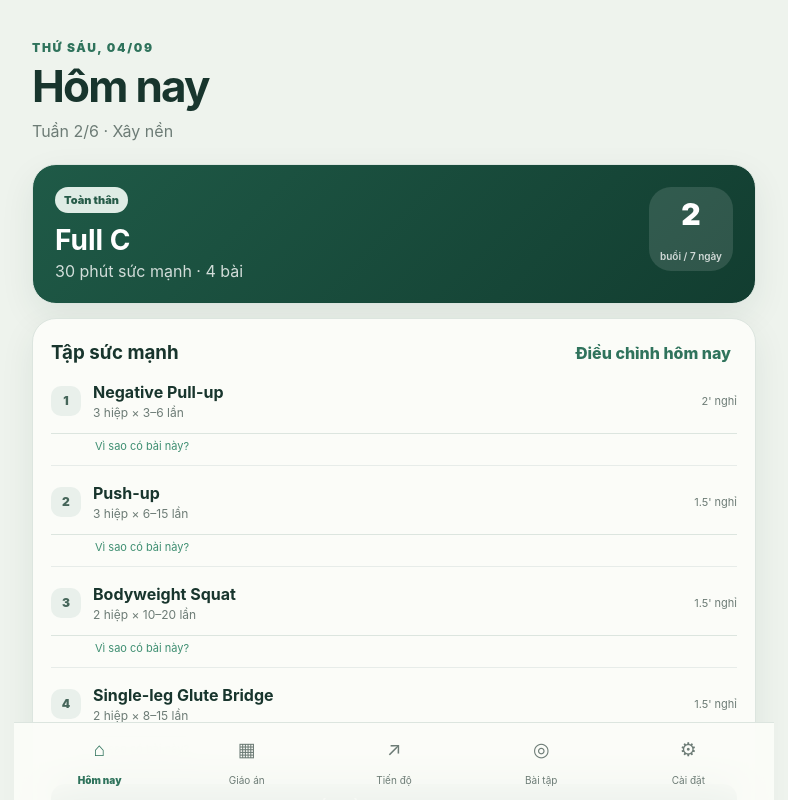
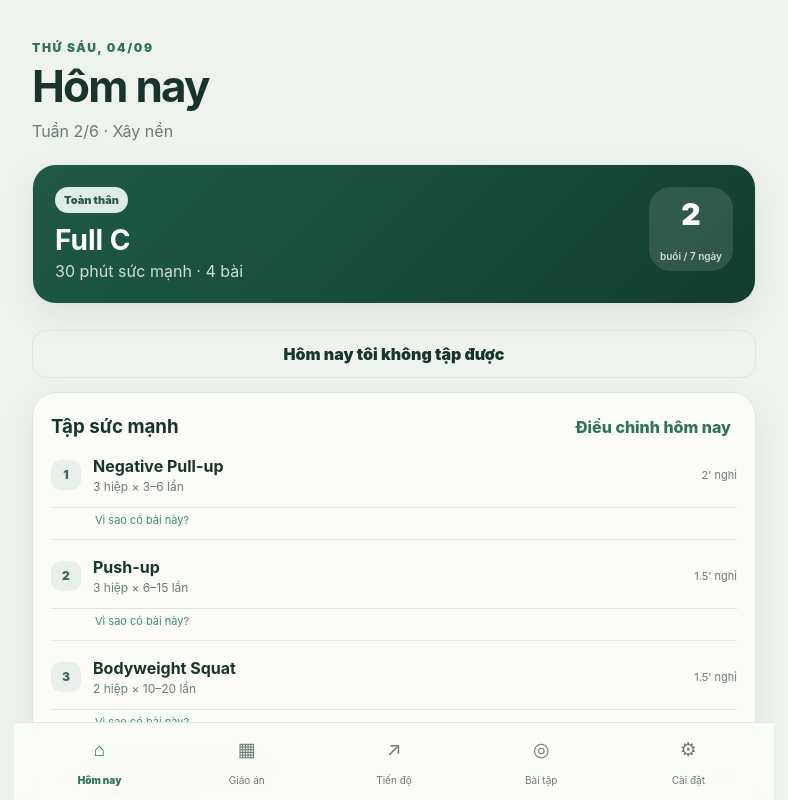
Before and after one commit to LamHoaiLinh/smart-workout-coach, a React (Vite) app: page / in a window 1280 px wide. Both pictures are taken after a click on the button "Dùng thử Demo". Shown: the top 800 px of the page, without its empty margins (246-1034 px from the left). Built offline with nearby package versions, Linux system fonts and the light colour scheme.

Commit message:
Add busy-day controls to Today

```diff
--- a/src/components/Today.tsx
+++ b/src/components/Today.tsx
@@ -1,21 +1,27 @@
 import { useState } from 'react'
-import type { ActivitySession, CardioPlan, ProgramDay, Readiness, TrainingProgram, UserProfile, WorkoutSession } from '../types'
+import type { ActivitySession, CardioPlan, ProgramDay, Readiness, TrainingProgram, UserProfile, WeekPlanSlot, WorkoutSession } from '../types'
 import { readinessExplanation } from '../core/trainingEngine'
 import { activityName, formatPace } from '../core/cardioEngine'
-import { dateLabel } from '../utils/date'
+import { dateLabel,weekdays } from '../utils/date'
 
 const focusLabel:Record<string,string>={Full:'Toàn thân',Upper:'Thân trên',Lower:'Thân dưới',Push:'Nhóm đẩy',Pull:'Nhóm kéo',Legs:'Chân',Cardio:'Vận động'}
-export default function Today({profile,program,day,shifted,sessions,activities,activeSession,onStart,onResume,onStartCardio}:{profile:UserProfile;program:TrainingProgram;day:ProgramDay;shifted:boolean;sessions:WorkoutSession[];activities:ActivitySession[];activeSession?:WorkoutSession;onStart:(r:Readiness)=>void;onResume:()=>void;onStartCardio:(p:CardioPlan,key:string)=>void}){
+
+type Props={profile:UserProfile;program:TrainingProgram;day?:ProgramDay;slot?:WeekPlanSlot;busy:boolean;sessions:WorkoutSession[];activities:ActivitySession[];activeSession?:WorkoutSession;onStart:(r:Readiness)=>void;onResume:()=>void;onStartCardio:(p:CardioPlan,key:string)=>void;onBusyToggle:()=>void}
+
+export default function Today({profile,program,day,slot,busy,sessions,activities,activeSession,onStart,onResume,onStartCardio,onBusyToggle}:Props){
   const [open,setOpen]=useState(false),[why,setWhy]=useState<string>(),[r,setR]=useState<Readiness>({energy:4,soreness:2,sleep:4,motivation:4,minutes:profile.sessionMinutes,lighter:false})
-  const completed=sessions.filter(s=>s.completedAt),weekCount=completed.filter(s=>Date.now()-new Date(s.completedAt!).getTime()<7*86400000).length,todayKey=new Date().toDateString(),todayActivities=activities.filter(a=>new Date(a.completedAt).toDateString()===todayKey),simple=profile.uiMode==='simple',cardio=day.cardio
+  const completed=sessions.filter(s=>s.completedAt),weekCount=completed.filter(s=>Date.now()-new Date(s.completedAt!).getTime()<7*86400000).length,todayKey=new Date().toDateString(),todayActivities=activities.filter(a=>new Date(a.completedAt).toDateString()===todayKey),simple=profile.uiMode==='simple',cardio=day?.cardio
   return <main className="page"><header><p className="eyebrow">{dateLabel().toUpperCase()}</p><h1>Hôm nay</h1><p className="muted">Tuần {program.blockWeek}/{program.blockLength} · {program.blockTitle}</p></header>
-    {shifted&&<section className="schedule-note"><b>Lịch được dời nhẹ</b><span>Buổi gần nhất chưa làm được đưa sang hôm nay để không bị hụt cả tuần.</span></section>}
     {activeSession&&<section className="resume-card"><div><b>Bạn có một buổi chưa xong</b><span>{activeSession.title} · đã lưu lại</span></div><button className="btn primary" onClick={onResume}>Tiếp tục</button></section>}
-    <section className="hero-card"><div><span className="pill">{focusLabel[day.focus]??day.focus}</span><h2>{day.title}</h2><p>{day.exercises.length?`${r.minutes} phút sức mạnh · ${day.exercises.length} bài`:'Không có phần sức mạnh'}{cardio?` · ${cardio.title} ${cardio.minutes} phút`:''}</p></div><div className="hero-score">{weekCount}<small>buổi / 7 ngày</small></div></section>
-    {day.exercises.length>0&&<section className="card"><div className="section-title"><h3>Tập sức mạnh</h3><button className="text-btn" onClick={()=>setOpen(!open)}>{open?'Ẩn':'Điều chỉnh hôm nay'}</button></div>{day.exercises.map((e,i)=><div className="exercise-block" key={e.exerciseId}><div className="exercise-row"><span className="num">{i+1}</span><div><b>{e.name}</b><small>{e.sets} hiệp × {e.seconds?`${e.seconds} giây`:`${e.minReps}–${e.maxReps} lần`}{e.weightKg?` · ${e.weightKg} kg`:''}</small>{e.plateau&&<small className="warn-text">Đang chững nhẹ</small>}</div><em>{Math.round(e.restSeconds/60*10)/10}' nghỉ</em></div><button className="why-btn" onClick={()=>setWhy(why===e.exerciseId?undefined:e.exerciseId)}>Vì sao có bài này?</button>{why===e.exerciseId&&<div className="why-box"><p>{e.selectionReason}</p>{e.progressionReason&&<p><b>Lần này:</b> {e.progressionReason}</p>}{e.note&&<p><b>Lưu ý:</b> {e.note}</p>}</div>}</div>)}
-      {open&&<div className="readiness"><h3>Cơ thể hôm nay</h3>{[['Năng lượng','energy'],['Đau mỏi','soreness'],['Giấc ngủ','sleep'],['Động lực','motivation']].map(([label,key])=><label key={key}>{label}<strong>{r[key as keyof Readiness] as number}/5</strong><input type="range" min="1" max="5" value={r[key as keyof Readiness] as number} onChange={e=>setR({...r,[key]:+e.target.value})}/></label>)}<label>Thời gian thực tế<select value={r.minutes} onChange={e=>setR({...r,minutes:+e.target.value})}>{[15,20,30,45,60,75,90].map(v=><option key={v}>{v} phút</option>)}</select></label><label className="switch-line"><input type="checkbox" checked={r.lighter} onChange={e=>setR({...r,lighter:e.target.checked})}/> Hôm nay tập nhẹ hơn</label><div className="readiness-preview"><b>Gợi ý</b><p>{readinessExplanation(r)}</p></div>{!simple&&<div className="advanced-note">Buổi nhẹ chỉ giảm bớt khối lượng, không bỏ hẳn buổi tập.</div>}</div>}
-      <button className="btn primary full" onClick={()=>onStart(r)}>Bắt đầu tập sức mạnh</button></section>}
-    {cardio&&<section className="card cardio-today"><div className="section-title"><div><p className="eyebrow">VẬN ĐỘNG</p><h3>{cardio.title}</h3></div><span className="cardio-duration">{cardio.minutes} phút</span></div><p className="muted">{cardio.note}</p><button className="btn secondary full" onClick={()=>onStartCardio(cardio,day.key)}>Bắt đầu {cardio.title.toLowerCase()}</button></section>}
+    {busy?<section className="card busy-today"><span className="pill">ĐÃ ĐÁNH DẤU BẬN</span><h2>Hôm nay nghỉ</h2><p className="muted">Phần còn lại của tuần đã được xếp lại. Các buổi chưa làm sẽ được dời sang ngày trống phù hợp.</p><button className="btn secondary full" onClick={onBusyToggle}>Tôi tập được lại hôm nay</button></section>:!day?<section className="card busy-today"><span className="pill">LINH HOẠT</span><h2>Hôm nay không có buổi bắt buộc</h2><p className="muted">Bạn có thể nghỉ, đi bộ nhẹ hoặc giữ sức cho buổi kế tiếp.</p></section>:<>
+      {slot?.moved&&<section className="schedule-note"><b>Lịch đã được dời</b><span>{day.title} chuyển từ {weekdays[slot.originalWeekday]} sang hôm nay.</span></section>}
+      <section className="hero-card"><div><span className="pill">{focusLabel[day.focus]??day.focus}</span><h2>{day.title}</h2><p>{day.exercises.length?`${r.minutes} phút sức mạnh · ${day.exercises.length} bài`:'Không có phần sức mạnh'}{cardio?` · ${cardio.title} ${cardio.minutes} phút`:''}</p></div><div className="hero-score">{weekCount}<small>buổi / 7 ngày</small></div></section>
+      <button className="btn ghost full busy-btn" onClick={onBusyToggle}>Hôm nay tôi không tập được</button>
+      {day.exercises.length>0&&<section className="card"><div className="section-title"><h3>Tập sức mạnh</h3><button className="text-btn" onClick={()=>setOpen(!open)}>{open?'Ẩn':'Điều chỉnh hôm nay'}</button></div>{day.exercises.map((e,i)=><div className="exercise-block" key={e.exerciseId}><div className="exercise-row"><span className="num">{i+1}</span><div><b>{e.name}</b><small>{e.sets} hiệp × {e.seconds?`${e.seconds} giây`:`${e.minReps}–${e.maxReps} lần`}{e.weightKg?` · ${e.weightKg} kg`:''}</small>{e.plateau&&<small className="warn-text">Đang chững nhẹ</small>}</div><em>{Math.round(e.restSeconds/60*10)/10}' nghỉ</em></div><button className="why-btn" onClick={()=>setWhy(why===e.exerciseId?undefined:e.exerciseId)}>Vì sao có bài này?</button>{why===e.exerciseId&&<div className="why-box"><p>{e.selectionReason}</p>{e.progressionReason&&<p><b>Lần này:</b> {e.progressionReason}</p>}{e.note&&<p><b>Lưu ý:</b> {e.note}</p>}</div>}</div>)}
+        {open&&<div className="readiness"><h3>Cơ thể hôm nay</h3>{[['Năng lượng','energy'],['Đau mỏi','soreness'],['Giấc ngủ','sleep'],['Động lực','motivation']].map(([label,key])=><label key={key}>{label}<strong>{r[key as keyof Readiness] as number}/5</strong><input type="range" min="1" max="5" value={r[key as keyof Readiness] as number} onChange={e=>setR({...r,[key]:+e.target.value})}/></label>)}<label>Thời gian thực tế<select value={r.minutes} onChange={e=>setR({...r,minutes:+e.target.value})}>{[15,20,30,45,60,75,90].map(v=><option key={v} value={v}>{v} phút</option>)}</select></label><label className="switch-line"><input type="checkbox" checked={r.lighter} onChange={e=>setR({...r,lighter:e.target.checked})}/> Hôm nay tập nhẹ hơn</label><div className="readiness-preview"><b>Gợi ý</b><p>{readinessExplanation(r)}</p></div>{!simple&&<div className="advanced-note">Buổi nhẹ chỉ giảm bớt khối lượng, không bỏ hẳn buổi tập.</div>}</div>}
+        <button className="btn primary full" onClick={()=>onStart(r)}>Bắt đầu tập sức mạnh</button></section>}
+      {cardio&&<section className="card cardio-today"><div className="section-title"><div><p className="eyebrow">VẬN ĐỘNG</p><h3>{cardio.title}</h3></div><span className="cardio-duration">{cardio.minutes} phút</span></div><p className="muted">{cardio.note}</p><button className="btn secondary full" onClick={()=>onStartCardio(cardio,day.key)}>Bắt đầu {cardio.title.toLowerCase()}</button></section>}
+    </>}
     {todayActivities.length>0&&<section className="card"><h3>Đã làm hôm nay</h3>{todayActivities.map(a=><div className="history" key={a.id}><div><b>{activityName(a)}</b><small>{Math.round(a.durationSeconds/60)} phút{a.distanceKm!==undefined?` · ${a.distanceKm.toFixed(2)} km`:''}{a.jumpCount!==undefined?` · ${a.jumpCount} lần`:''}</small></div><span>{a.avgPaceSecPerKm?formatPace(a.avgPaceSecPerKm):'✓'}</span></div>)}</section>}
   </main>
 }
```
